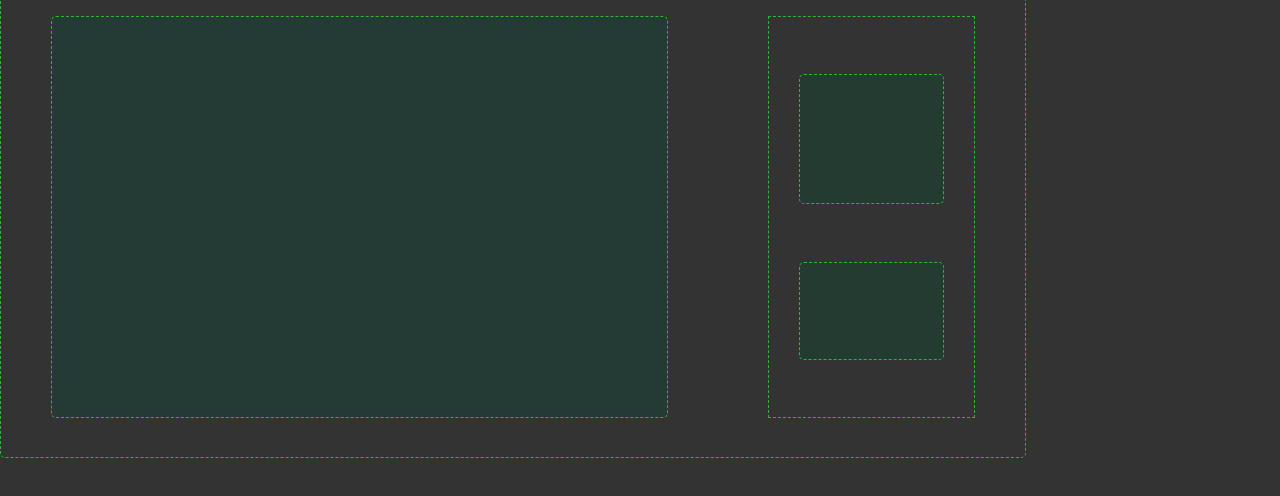
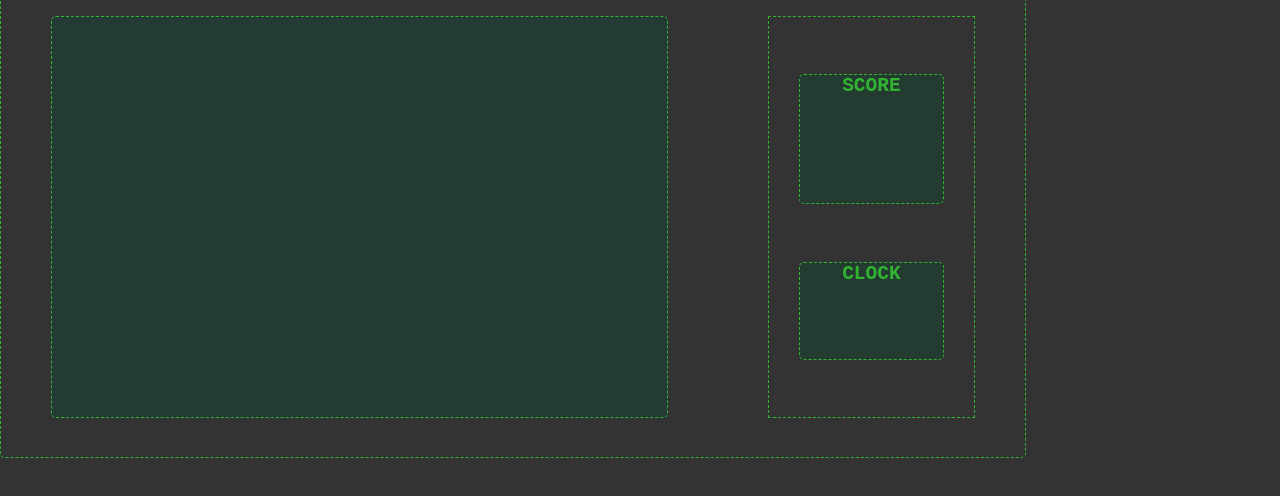
Before and after one commit to Solnatis/MP4---Hangman-, a plain HTML site: page index.html in a window 1280 px wide. Shown: the part 184-680 px from the top of the page. Drawn offline with Linux system fonts and the light colour scheme.

Commit message:
html, css

```diff
--- a/assets/style.css
+++ b/assets/style.css
@@ -50,6 +50,7 @@
 .score {
     background: #243b31;
     display: flex;
+    justify-content: center;
     width: 70%;
     height: 8rem;
     border: 1px dashed rgb(49, 181, 49);
@@ -59,6 +60,7 @@
 .clock {
     background: #243b31;
     display: flex;
+    justify-content: center;
     width: 70%;
     height: 6rem;
     border: 1px dashed rgb(49, 181, 49);
--- a/index.html
+++ b/index.html
@@ -16,8 +16,8 @@
 
             </div>
             <div class="sc-box">
-                <div class="score"></div>
-                <div class="clock"></div>
+                <div class="score"><h1>SCORE</h1></div>
+                <div class="clock"><h1>CLOCK</h1></div>
             </div>
 
         </div>
```
